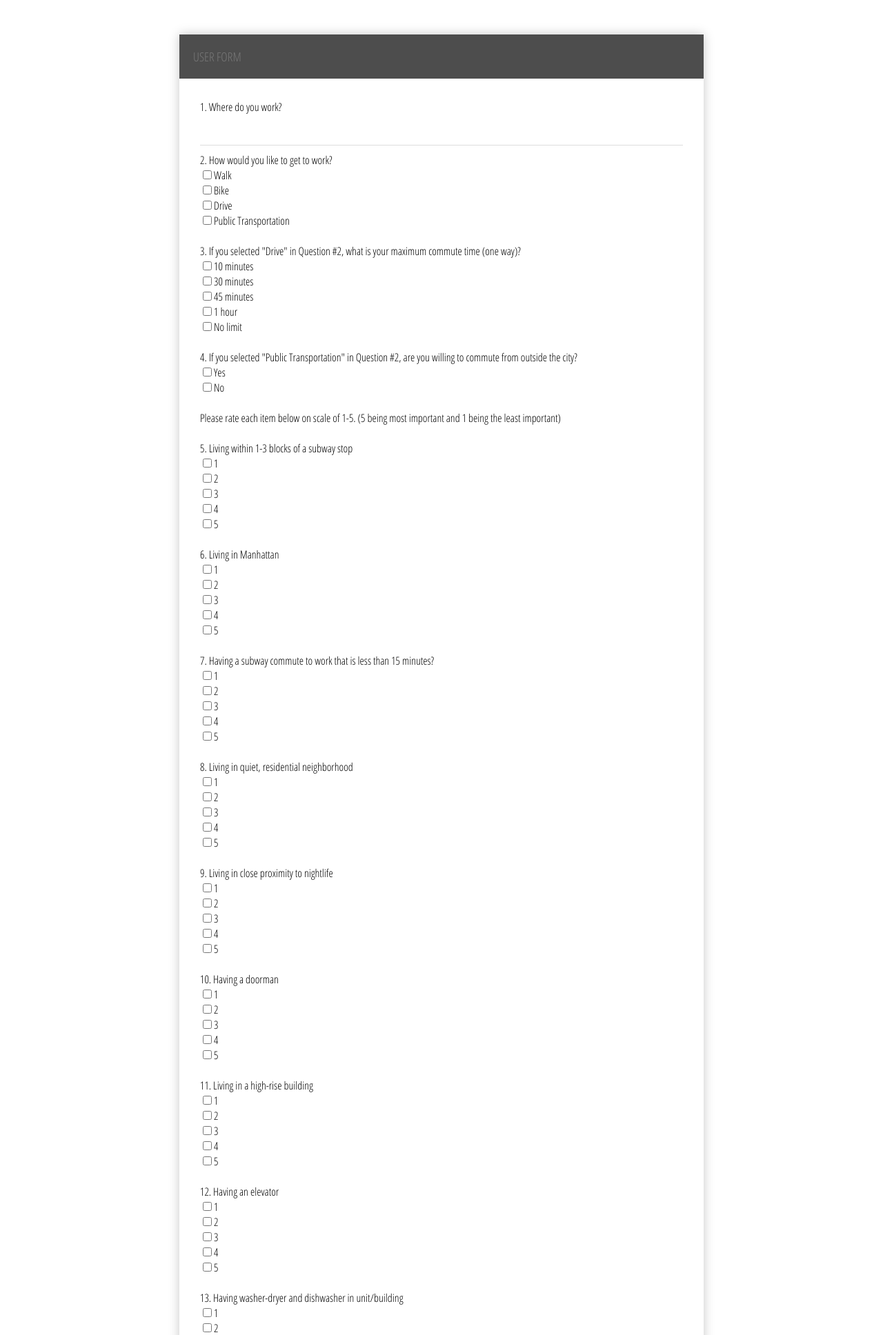
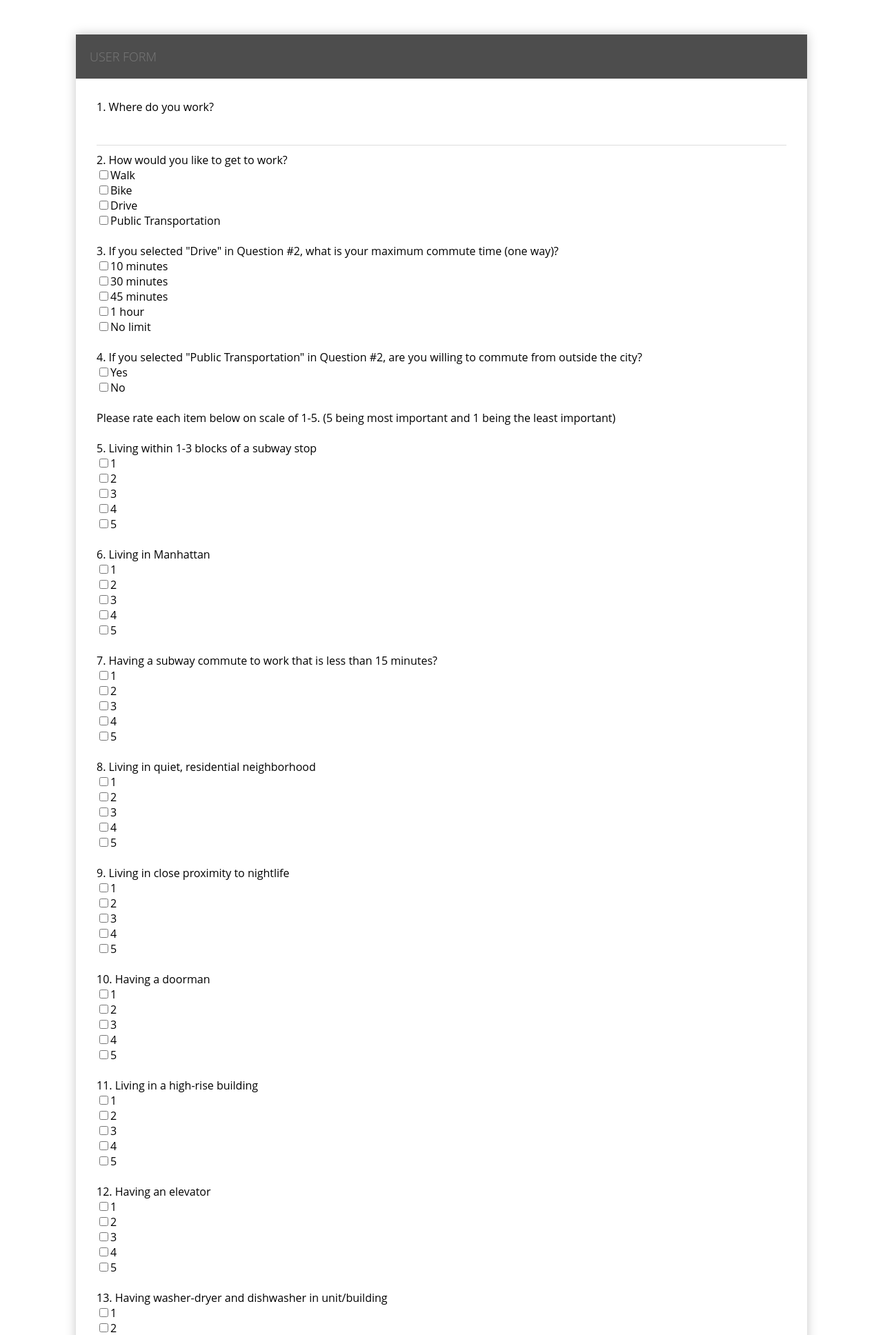
Before and after one commit to nuvention-web/new-city, a Django app: template NewCityHosting/public/templates/myform.html in a window 1280 px wide. Shown: the top 1936 px of the page at 69% size. Run offline with Django 3.2, Linux system fonts and the light colour scheme; the template is opened without the code that fills it, so the values that code supplies are empty.

Commit message:
fixed form font

```diff
--- a/NewCityHosting/public/templates/myform.html
+++ b/NewCityHosting/public/templates/myform.html
@@ -4,8 +4,8 @@
     <link href='http://fonts.googleapis.com/css?family=Open+Sans+Condensed:300' rel='stylesheet' type='text/css'>
     <style type="text/css">
     .form-style-8{
-        font-family: 'Open Sans Condensed', arial, sans;
-        width: 700px;
+        font-family: 'Open Sans', arial, sans;
+        width: 1000px;
         padding: 30px;
         background: #FFFFFF;
         margin: 50px auto;
@@ -17,7 +17,7 @@
     .form-style-8 h2{
         background: #4D4D4D;
         text-transform: uppercase;
-        font-family: 'Open Sans Condensed', sans-serif;
+        font-family: 'Open Sans', sans-serif;
         color: #797979;
         font-size: 18px;
         font-weight: 100;
@@ -65,7 +65,7 @@
         display: inline-block;
         cursor: pointer;
         color: #FFFFFF;
-        font-family: 'Open Sans Condensed', sans-serif;
+        font-family: 'Open Sans', sans-serif;
         font-size: 14px;
         padding: 8px 18px;
         text-decoration: none;
```
